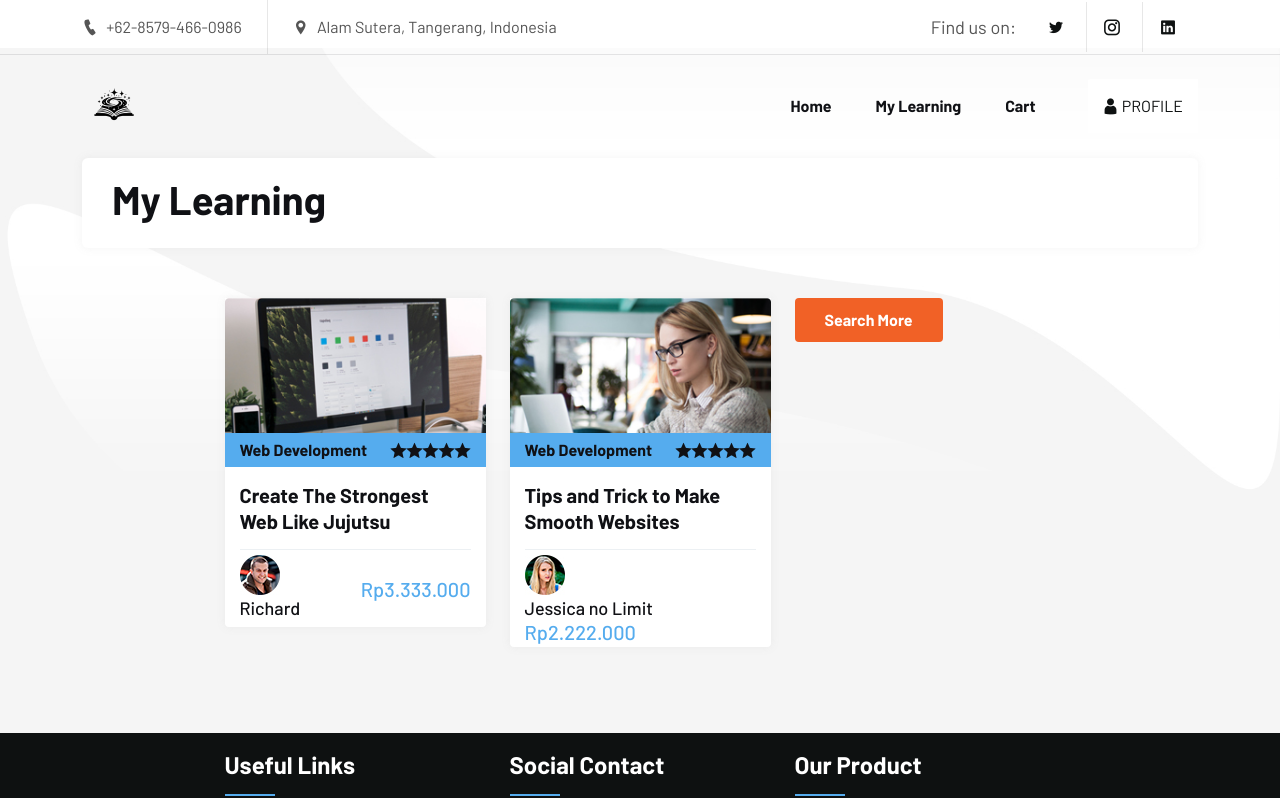
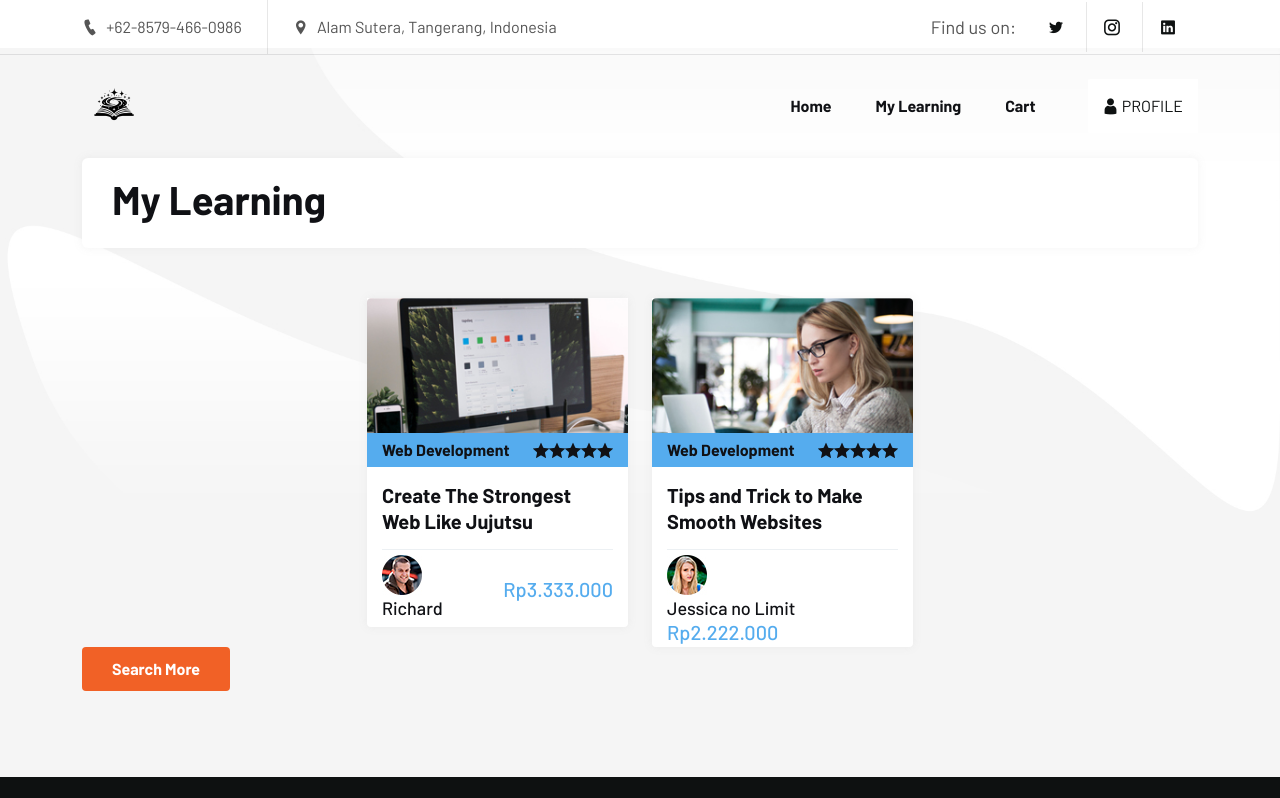
Before and after one commit to LeonardiDaVinci/unicourse, a React (Create React App) app in the folder frontend/: page /mylearning in a window 1280 px wide. Shown: the top 798 px of the page. Built offline with nearby package versions, Linux system fonts and the light colour scheme.

Commit message:
justify content

```diff
--- a/frontend/src/component/learning.jsx
+++ b/frontend/src/component/learning.jsx
@@ -88,10 +88,10 @@ const Learning = () => {
                                 </div>
                             ) })
                         }
-                        <div className="course-enroll">
-                            <Link to="/homelog" className="lab-btn"><span>Search More</span></Link>
-                        </div>
                     </div>
+                </div>
+                <div className="course-enroll justify-content-center">
+                    <Link to="/homelog" className="lab-btn"><span>Search More</span></Link>
                 </div>
             </div>
         </div>
```
